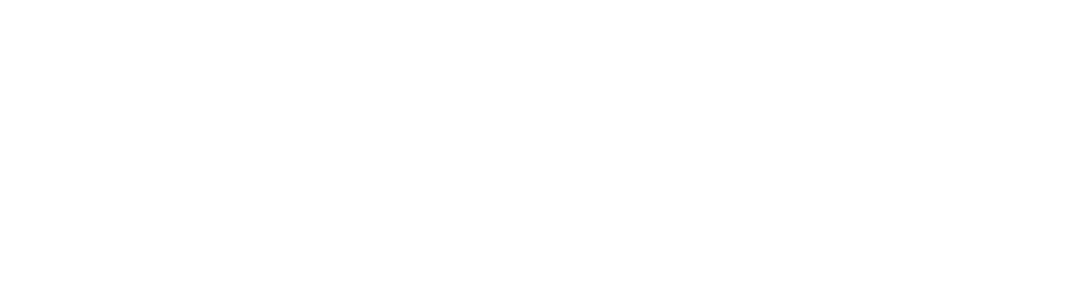
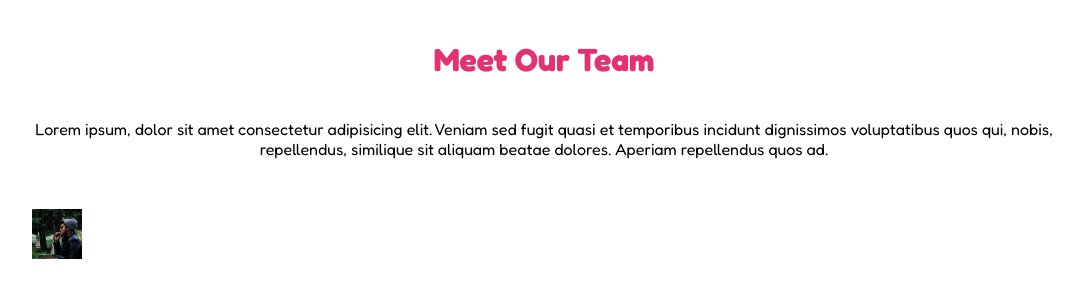
Before and after one commit to Devfrank94/html-css-float-cards, a plain HTML site: page index.html in a window 1280 px wide. Shown: the whole page, without its empty margins (96-1179 px from the left). Drawn offline with Linux system fonts and the light colour scheme.

Commit message:
add title and p

```diff
--- a/css/style.css
+++ b/css/style.css
@@ -0,0 +1,49 @@
+*{
+  padding: 0;
+  margin: 0;
+  box-sizing: border-box;
+}
+
+body{
+  font-family: 'Fredoka', sans-serif;
+}
+
+/* stile container titolo e paragrafo */
+.container{
+  width: 80%;
+  max-width: 1170px;
+  margin: 0 auto;
+}
+
+header h1,p{
+  text-align: center;
+}
+
+h1{
+  color: #E43170;
+  margin: 2.5rem 0;
+}
+
+p{
+  margin-bottom: 50px;
+}
+
+/* stile immagini e posizionamento righe e colonne */
+img{
+  max-width: 100%;
+}
+
+.clearfix::after{
+  content: '';
+  display: table;
+  clear: both;
+}
+
+.col{
+  float: left;
+  width: calc(100% / 3);
+}
+
+.col img{
+  height: 50px;
+}
--- a/index.html
+++ b/index.html
@@ -4,22 +4,32 @@
   <meta charset="UTF-8">
   <meta http-equiv="X-UA-Compatible" content="IE=edge">
   <meta name="viewport" content="width=device-width, initial-scale=1.0">
+  <link rel="preconnect" href="https://fonts.googleapis.com">
+  <link rel="preconnect" href="https://fonts.gstatic.com" crossorigin>
+  <link href="https://fonts.googleapis.com/css2?family=Fredoka:wght@400;700&display=swap" rel="stylesheet">
   <link rel="stylesheet" href="css/style.css">
   <title>Floating Cards</title>
 </head>
 <body>
 
-  <header>
+  <!-- container -->
+  <div class="container">
 
+    <!-- titolo e paragrafo -->
+    <header>
+      <h1>Meet Our Team</h1>
+      <p>Lorem ipsum, dolor sit amet consectetur adipisicing elit. Veniam sed fugit quasi et temporibus incidunt dignissimos voluptatibus quos qui, nobis, repellendus, similique sit aliquam beatae dolores. Aperiam repellendus quos ad.</p>
+    </header>
 
-  </header>
-
-  <main>
+    <main>
+      <!-- sezione carte profili -->
+      <section class="row clearfix">
+        <div class="col">
+          <img src="img/male1.png" alt="Profilo 1">
 
 
 
-
-  </main>
-
+    </main>
+  </div>
 </body>
 </html>
```
